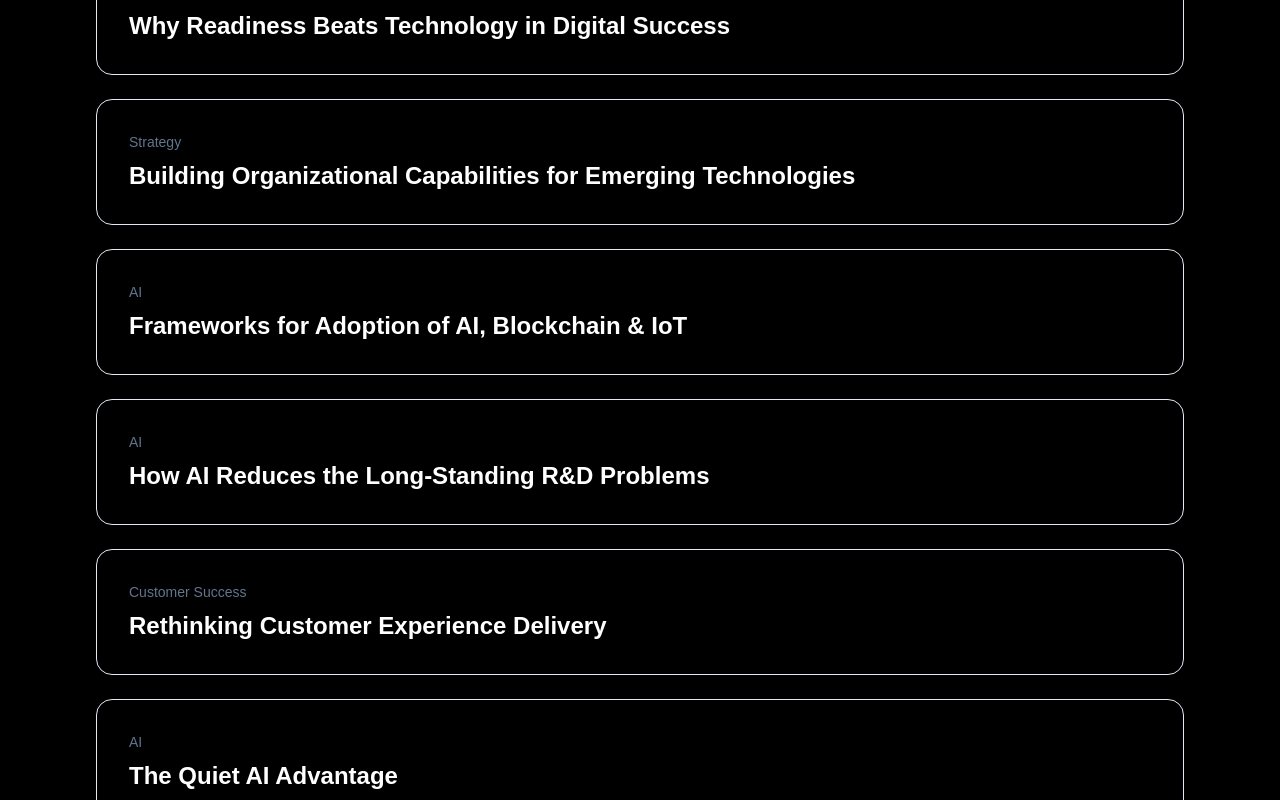
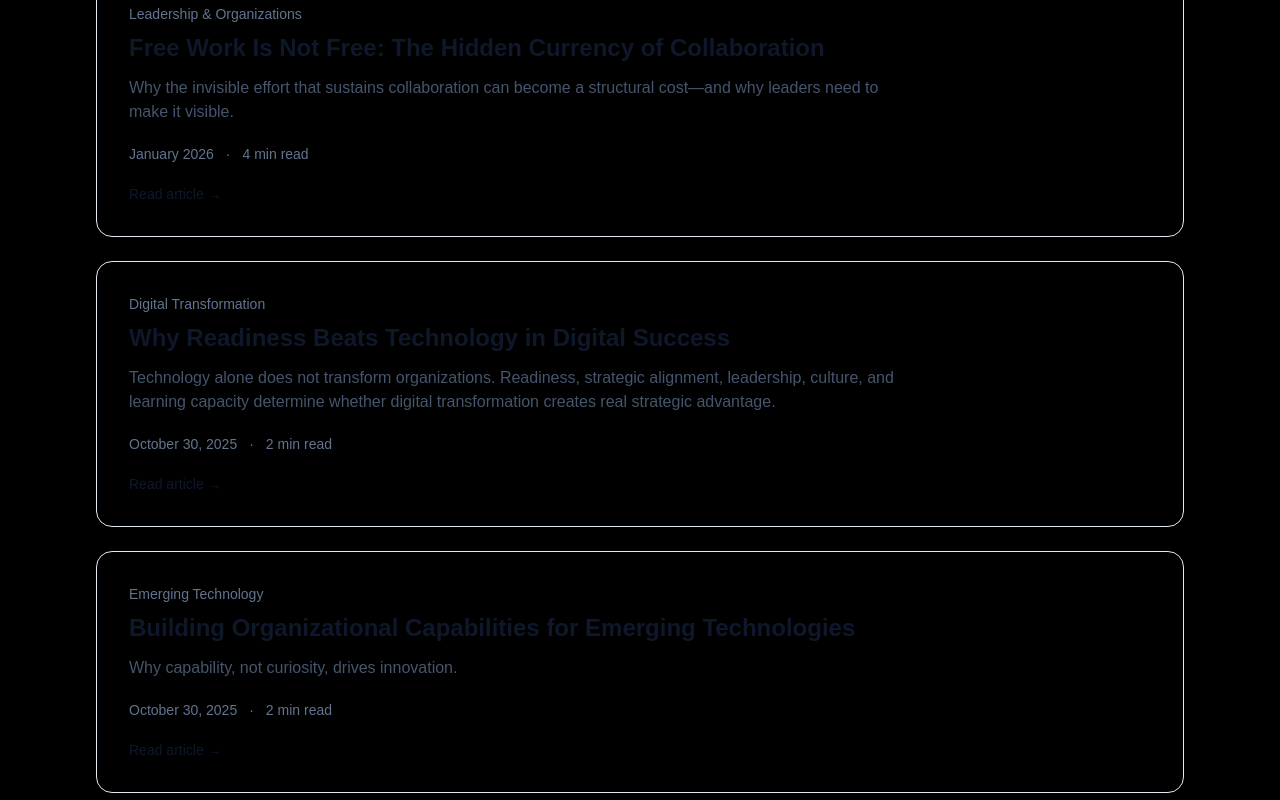
Before and after one commit to ps-leadership/executive-platform, a Next.js app: page /insights in a window 1280 px wide. Shown: the part 720-1520 px from the top of the page. Built offline with nearby package versions, Linux system fonts and the light colour scheme.

Commit message:
feat: build markdown insights architecture

```diff
--- a/app/insights/page.tsx
+++ b/app/insights/page.tsx
@@ -1,49 +1,19 @@
 import Link from "next/link";
+import { articles } from "@/data/articles";
+
 export default function InsightsPage() {
-  const articles = [
-    {
-      title: "From Invisible Effort to Intentional Investment",
-      category: "Leadership",
-    },
-    {
-      title: "Free Work Is Not Free",
-      category: "Leadership",
-    },
-    {
-      title: "Why Readiness Beats Technology in Digital Success",
-      category: "Digital Transformation",
-    },
-    {
-      title: "Building Organizational Capabilities for Emerging Technologies",
-      category: "Strategy",
-    },
-    {
-      title: "Frameworks for Adoption of AI, Blockchain & IoT",
-      category: "AI",
-    },
-    {
-      title: "How AI Reduces the Long-Standing R&D Problems",
-      category: "AI",
-    },
-    {
-      title: "Rethinking Customer Experience Delivery",
-      category: "Customer Success",
-    },
-    {
-      title: "The Quiet AI Advantage",
-      category: "AI",
-    },
-  ];
-
   return (
-    <>
     <main className="mx-auto max-w-6xl px-8 py-20">
-      <Link href="/"
-            className="inline-flex items-center text-sm font-medium text-slate-600 hover:text-slate-900">
+      <Link
+        href="/"
+        className="inline-flex items-center text-sm font-medium text-slate-600 hover:text-slate-900"
+      >
         ← Back to Home
       </Link>
 
-      <h1 className="text-5xl font-bold">Insights</h1>
+      <h1 className="mt-8 text-5xl font-bold text-slate-900">
+        Insights
+      </h1>
 
       <p className="mt-6 max-w-3xl text-xl text-slate-600">
         Articles and perspectives on leadership, customer organizations,
@@ -52,21 +22,35 @@ export default function InsightsPage() {
 
       <div className="mt-14 space-y-6">
         {articles.map((article) => (
-          <div
-            key={article.title}
-            className="rounded-2xl border border-slate-200 p-8 hover:shadow-md transition"
+          <Link
+            key={article.slug}
+            href={`/insights/${article.slug}`}
+            className="group block rounded-2xl border border-slate-200 p-8 transition hover:border-slate-300 hover:shadow-md"
           >
-            <div className="text-sm text-slate-500">
+            <div className="text-sm font-medium text-slate-500">
               {article.category}
             </div>
 
-            <h2 className="mt-2 text-2xl font-semibold">
+            <h2 className="mt-2 text-2xl font-semibold text-slate-900 group-hover:text-slate-600">
               {article.title}
             </h2>
-          </div>
+
+            <p className="mt-3 max-w-3xl text-slate-600">
+              {article.excerpt}
+            </p>
+
+            <div className="mt-5 flex gap-3 text-sm text-slate-500">
+              <span>{article.date}</span>
+              <span>·</span>
+              <span>{article.readingTime}</span>
+            </div>
+
+            <div className="mt-5 text-sm font-medium text-slate-900">
+              Read article →
+            </div>
+          </Link>
         ))}
       </div>
     </main>
-    </>
   );
 }
```
Also changed, not shown: data/articles/ai-rd-problems.md (added), data/articles/building-organizational-capabilities.md (added), data/articles/customer-experience-ai.md (added), data/articles/emerging-economies.md (added), data/articles/free-work-is-not-free.md (added), data/articles/quiet-ai-advantage.md (added), data/articles/why-readiness-beats-technology-in-digital-success.md (added).
